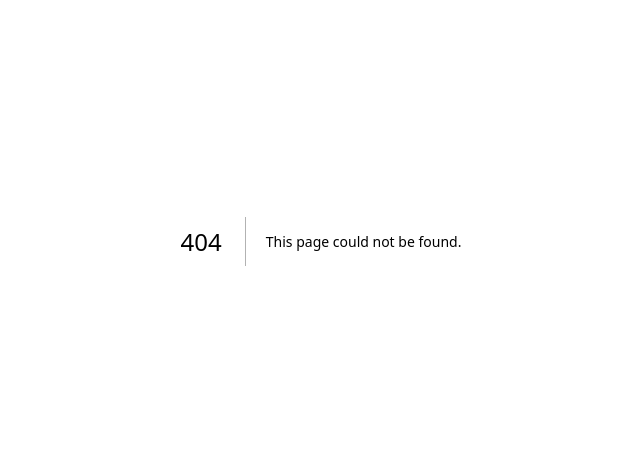
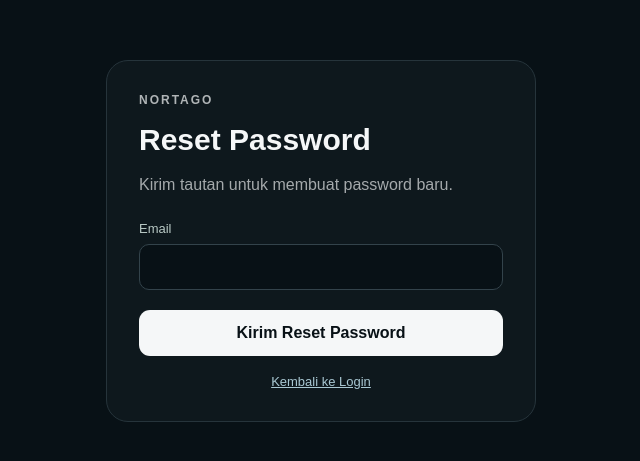
Before and after one commit to adiaris2022-rgb/tjsl-impact-control-tower, a Next.js app: page /reset-password in a window 1280 px wide. Before the commit this address had no page. Shown: the part 159-620 px from the top of the page, without its empty margins (319-959 px from the left). Built offline with nearby package versions, Linux system fonts and the light colour scheme.

Commit message:
feat: add production password reset flow

```diff
--- /dev/null
+++ b/app/reset-password/page.tsx
@@ -0,0 +1,48 @@
+"use client";
+
+import { useState } from "react";
+import { createBrowserClient } from "@supabase/ssr";
+
+export default function ResetPasswordPage() {
+  const [email,setEmail] = useState("");
+  const [message,setMessage] = useState("");
+  const [error,setError] = useState("");
+  const [busy,setBusy] = useState(false);
+
+  async function requestReset(e:React.FormEvent) {
+    e.preventDefault();
+    setBusy(true);
+    setMessage("");
+    setError("");
+    try {
+      const response = await fetch("/api/supabase-config", { cache:"no-store", signal:AbortSignal.timeout(10000) });
+      if (!response.ok) throw new Error("Konfigurasi Supabase belum tersedia.");
+      const config = await response.json();
+      const supabase = createBrowserClient(config.url, config.key);
+      const redirectTo = `${window.location.origin}/update-password`;
+      const { error } = await supabase.auth.resetPasswordForEmail(email.trim(), { redirectTo });
+      if (error) throw error;
+      setMessage("Jika email terdaftar, tautan reset password sudah dikirim. Periksa inbox dan folder Spam.");
+    } catch (err) {
+      setError(err instanceof Error ? err.message : "Gagal mengirim reset password.");
+    } finally {
+      setBusy(false);
+    }
+  }
+
+  return (
+    <main style={{minHeight:"100vh",display:"grid",placeItems:"center",padding:"24px",background:"#081116",color:"#f5f7f8",fontFamily:"Arial,sans-serif"}}>
+      <form onSubmit={requestReset} style={{width:"100%",maxWidth:"430px",padding:"32px",border:"1px solid #26343b",borderRadius:"22px",background:"#0e181d",boxSizing:"border-box"}}>
+        <div style={{fontSize:"12px",letterSpacing:"2px",fontWeight:700,opacity:.7}}>NORTAGO</div>
+        <h1 style={{fontSize:"30px",margin:"16px 0 8px"}}>Reset Password</h1>
+        <p style={{opacity:.65,lineHeight:1.5}}>Kirim tautan untuk membuat password baru.</p>
+        <label style={{display:"block",marginTop:"24px",fontSize:"13px"}}>Email</label>
+        <input required type="email" value={email} onChange={e=>setEmail(e.target.value)} style={{width:"100%",marginTop:"8px",padding:"13px",borderRadius:"10px",border:"1px solid #33434b",background:"#081116",color:"#fff",boxSizing:"border-box"}} />
+        {message && <div style={{marginTop:"14px",padding:"12px",borderRadius:"10px",background:"#153027",color:"#b8f1d3",fontSize:"13px"}}>{message}</div>}
+        {error && <div style={{marginTop:"14px",padding:"12px",borderRadius:"10px",background:"#35171b",color:"#ffb4bd",fontSize:"13px"}}>{error}</div>}
+        <button disabled={busy} type="submit" style={{width:"100%",marginTop:"20px",padding:"14px",border:0,borderRadius:"11px",background:"#f5f7f8",color:"#081116",fontWeight:700}}>{busy ? "Mengirim…" : "Kirim Reset Password"}</button>
+        <a href="/login" style={{display:"block",marginTop:"18px",textAlign:"center",color:"#a9c8d3",fontSize:"13px"}}>Kembali ke Login</a>
+      </form>
+    </main>
+  );
+}
```
